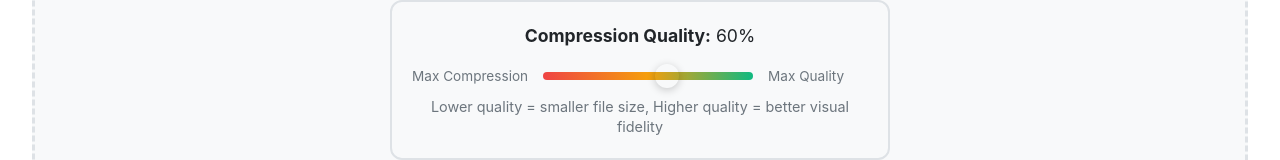
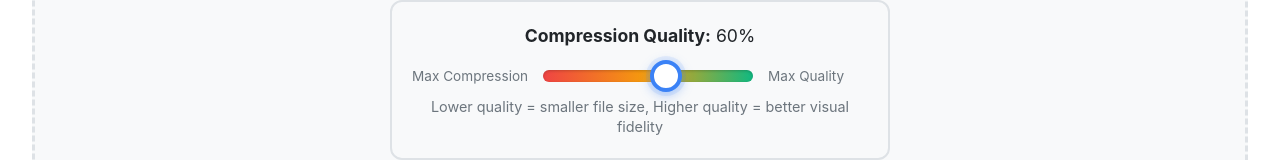
Before and after one commit to Joaosilva27/pdf-compressor, a React (Create React App) app: page / in a window 1280 px wide. Shown: the part 416-576 px from the top of the page. Built offline with nearby package versions, Linux system fonts and the light colour scheme.

Commit message:
compressor slide css

```diff
--- a/src/App.css
+++ b/src/App.css
@@ -1033,45 +1033,73 @@ a:focus-visible {
 
 .quality-slider {
   flex: 1;
-  height: 8px;
-  border-radius: 5px;
+  height: 12px;
+  border-radius: 6px;
   background: linear-gradient(to right, #ef4444 0%, #f59e0b 50%, #10b981 100%);
   outline: none;
   -webkit-appearance: none;
   appearance: none;
+  box-shadow: inset 0 1px 3px rgba(0, 0, 0, 0.2);
+  cursor: pointer;
 }
 
 .quality-slider::-webkit-slider-thumb {
   -webkit-appearance: none;
   appearance: none;
-  width: 24px;
-  height: 24px;
+  width: 32px;
+  height: 32px;
   border-radius: 50%;
-  background: var(--primary-color);
+  background: #fff;
+  border: 4px solid #3b82f6;
   cursor: pointer;
-  box-shadow: 0 2px 8px rgba(0, 0, 0, 0.2);
+  box-shadow:
+    0 3px 12px rgba(59, 130, 246, 0.4),
+    0 0 0 4px rgba(59, 130, 246, 0.1);
   transition: all 0.2s ease;
+  position: relative;
 }
 
 .quality-slider::-webkit-slider-thumb:hover {
-  transform: scale(1.1);
-  box-shadow: 0 4px 12px rgba(0, 0, 0, 0.3);
+  transform: scale(1.15);
+  border-color: #2563eb;
+  box-shadow:
+    0 4px 16px rgba(59, 130, 246, 0.6),
+    0 0 0 6px rgba(59, 130, 246, 0.2);
+}
+
+.quality-slider::-webkit-slider-thumb:active {
+  transform: scale(1.05);
+  box-shadow:
+    0 2px 8px rgba(59, 130, 246, 0.5),
+    0 0 0 8px rgba(59, 130, 246, 0.15);
 }
 
 .quality-slider::-moz-range-thumb {
-  width: 24px;
-  height: 24px;
+  width: 32px;
+  height: 32px;
   border-radius: 50%;
-  background: var(--primary-color);
+  background: #fff;
+  border: 4px solid #3b82f6;
   cursor: pointer;
-  border: none;
-  box-shadow: 0 2px 8px rgba(0, 0, 0, 0.2);
+  box-shadow:
+    0 3px 12px rgba(59, 130, 246, 0.4),
+    0 0 0 4px rgba(59, 130, 246, 0.1);
   transition: all 0.2s ease;
 }
 
 .quality-slider::-moz-range-thumb:hover {
-  transform: scale(1.1);
-  box-shadow: 0 4px 12px rgba(0, 0, 0, 0.3);
+  transform: scale(1.15);
+  border-color: #2563eb;
+  box-shadow:
+    0 4px 16px rgba(59, 130, 246, 0.6),
+    0 0 0 6px rgba(59, 130, 246, 0.2);
+}
+
+.quality-slider::-moz-range-thumb:active {
+  transform: scale(1.05);
+  box-shadow:
+    0 2px 8px rgba(59, 130, 246, 0.5),
+    0 0 0 8px rgba(59, 130, 246, 0.15);
 }
 
 .quality-description {
@@ -1100,11 +1128,33 @@ a:focus-visible {
 }
 
 .dark .quality-slider::-webkit-slider-thumb {
-  background: var(--primary-color);
+  background: #1e293b;
+  border-color: #60a5fa;
+  box-shadow:
+    0 3px 12px rgba(96, 165, 250, 0.5),
+    0 0 0 4px rgba(96, 165, 250, 0.15);
+}
+
+.dark .quality-slider::-webkit-slider-thumb:hover {
+  border-color: #93c5fd;
+  box-shadow:
+    0 4px 16px rgba(96, 165, 250, 0.7),
+    0 0 0 6px rgba(96, 165, 250, 0.25);
 }
 
 .dark .quality-slider::-moz-range-thumb {
-  background: var(--primary-color);
+  background: #1e293b;
+  border-color: #60a5fa;
+  box-shadow:
+    0 3px 12px rgba(96, 165, 250, 0.5),
+    0 0 0 4px rgba(96, 165, 250, 0.15);
+}
+
+.dark .quality-slider::-moz-range-thumb:hover {
+  border-color: #93c5fd;
+  box-shadow:
+    0 4px 16px rgba(96, 165, 250, 0.7),
+    0 0 0 6px rgba(96, 165, 250, 0.25);
 }
 
 /* Mobile responsive */
```
